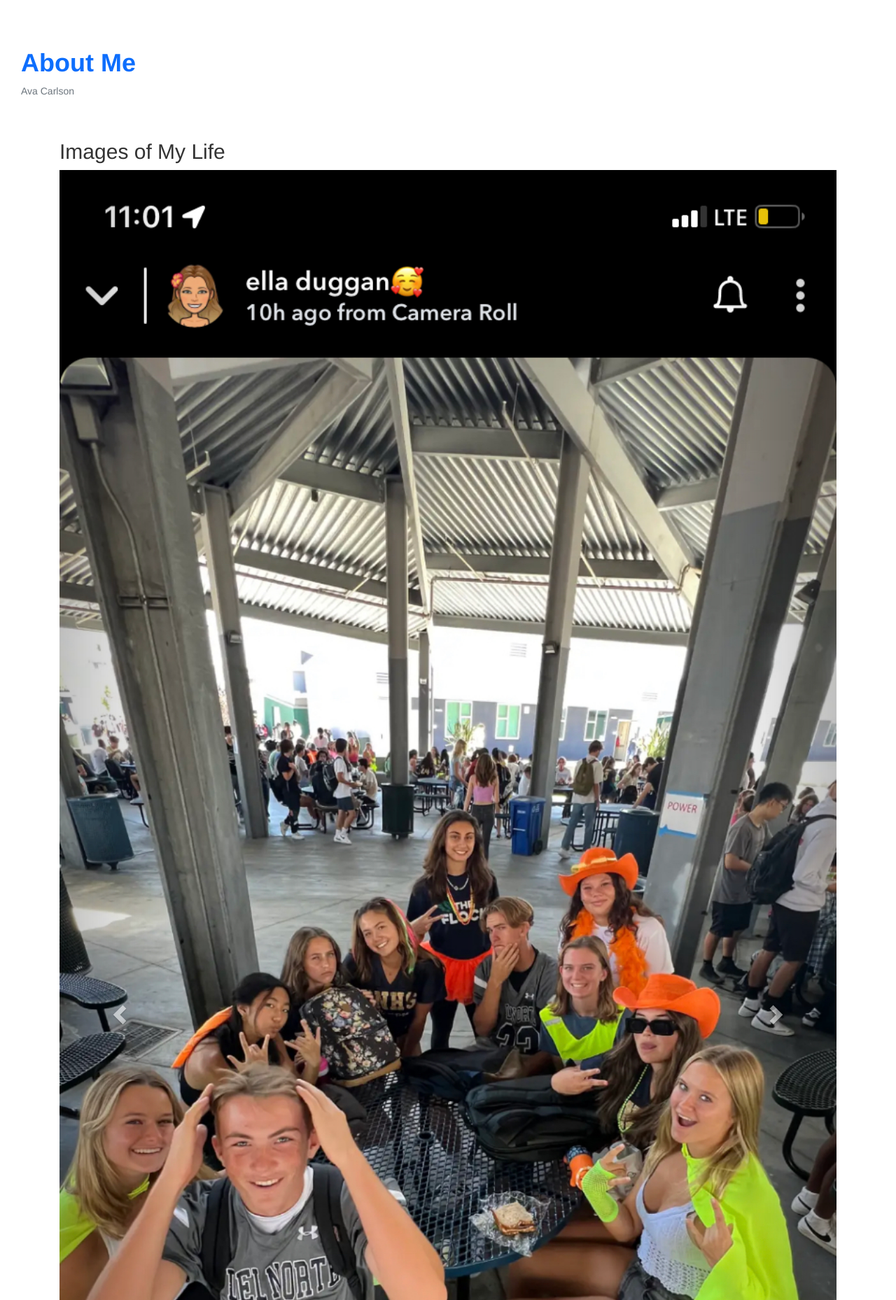
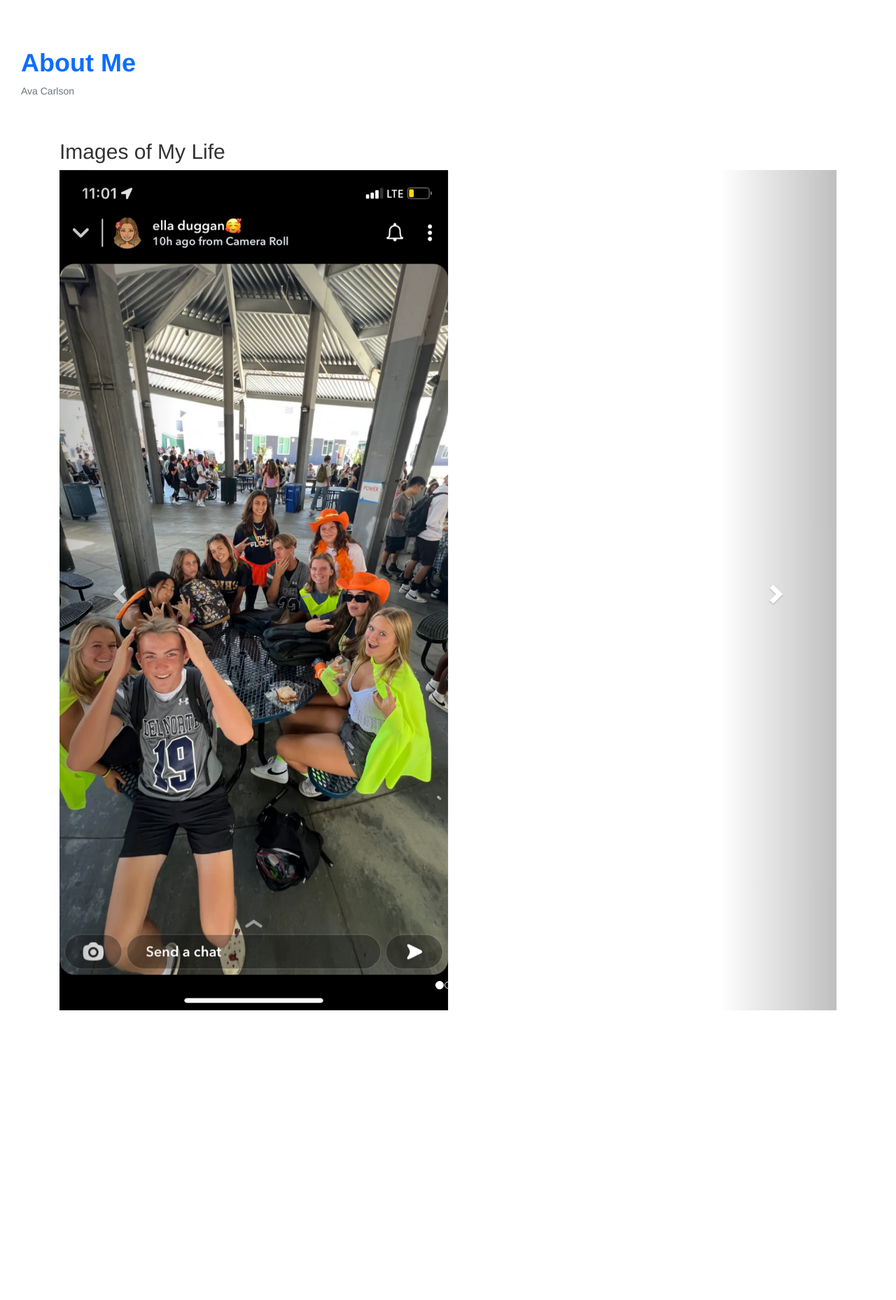
Before and after one commit to avac54765/avaflaskproject, a Flask app: page /stub/ in a window 1280 px wide. Shown: the part 62-1920 px from the top of the page at 70% size. After the commit the page ends 1506 px from the top, so only its background shows below. Run offline with Flask 2, Linux system fonts and the light colour scheme; some libraries are stand-ins or nearby versions.

Commit message:
editing size

```diff
--- a/templates/stub.html
+++ b/templates/stub.html
@@ -37,15 +37,15 @@
         <!-- Wrapper for slides -->
         <div class="carousel-inner">
           <div class="item active">
-            <img src="{{ url_for('static', filename='assets/friends.png') }}" alt="Ava Friends" style="width:100%;">
+            <img src="{{ url_for('static', filename='assets/friends.png') }}" alt="Ava Friends" style="width:50%;">
           </div>
 
           <div class="item">
-            <img src="{{ url_for('static', filename='assets/family.jpg') }}" alt="Ava Fam" style="width:100%;">
+            <img src="{{ url_for('static', filename='assets/family.jpg') }}" alt="Ava Fam" style="width:50%;">
           </div>
 
           <div class="item">
-            <img src="{{ url_for('static', filename='assets/eli.jpg') }}" alt="Ava Boyfriend" style="width:100%;">
+            <img src="{{ url_for('static', filename='assets/eli.jpg') }}" alt="Ava Boyfriend" style="width:50%;">
           </div>
         </div>
 
```
